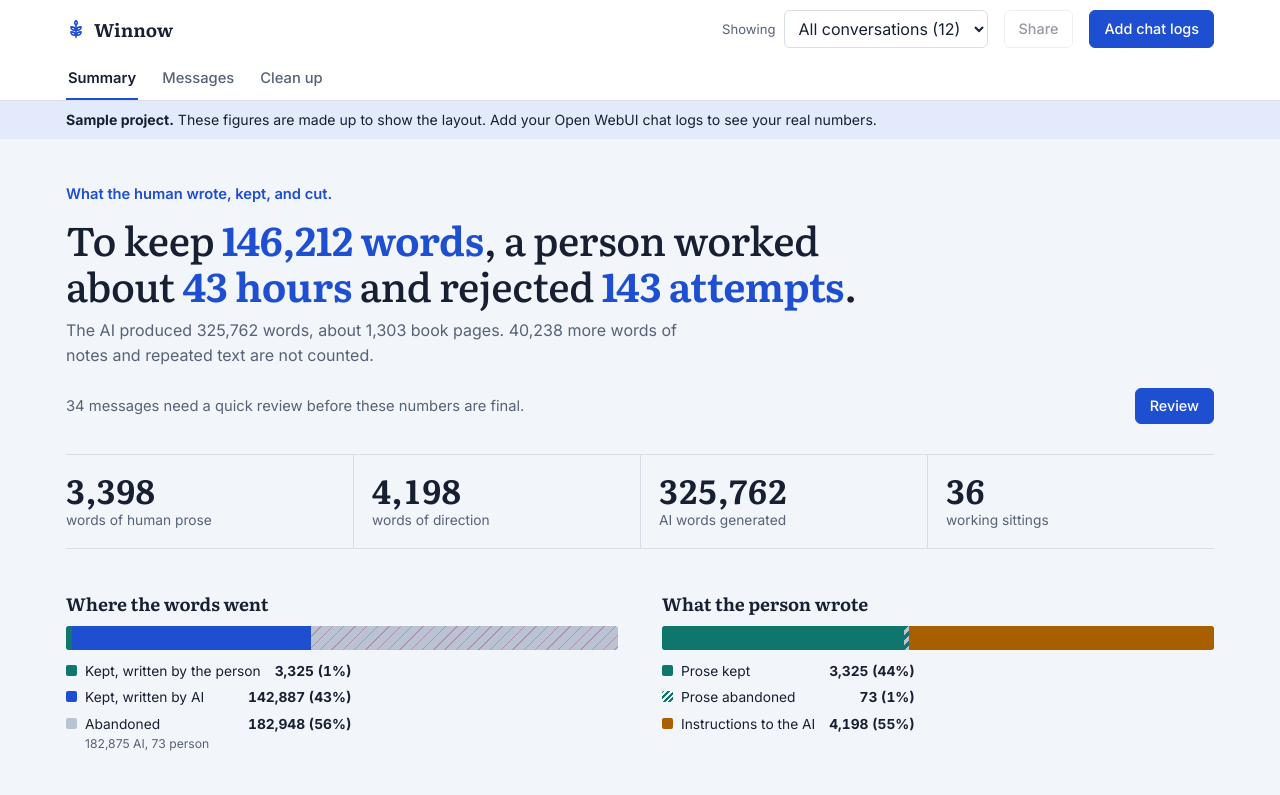
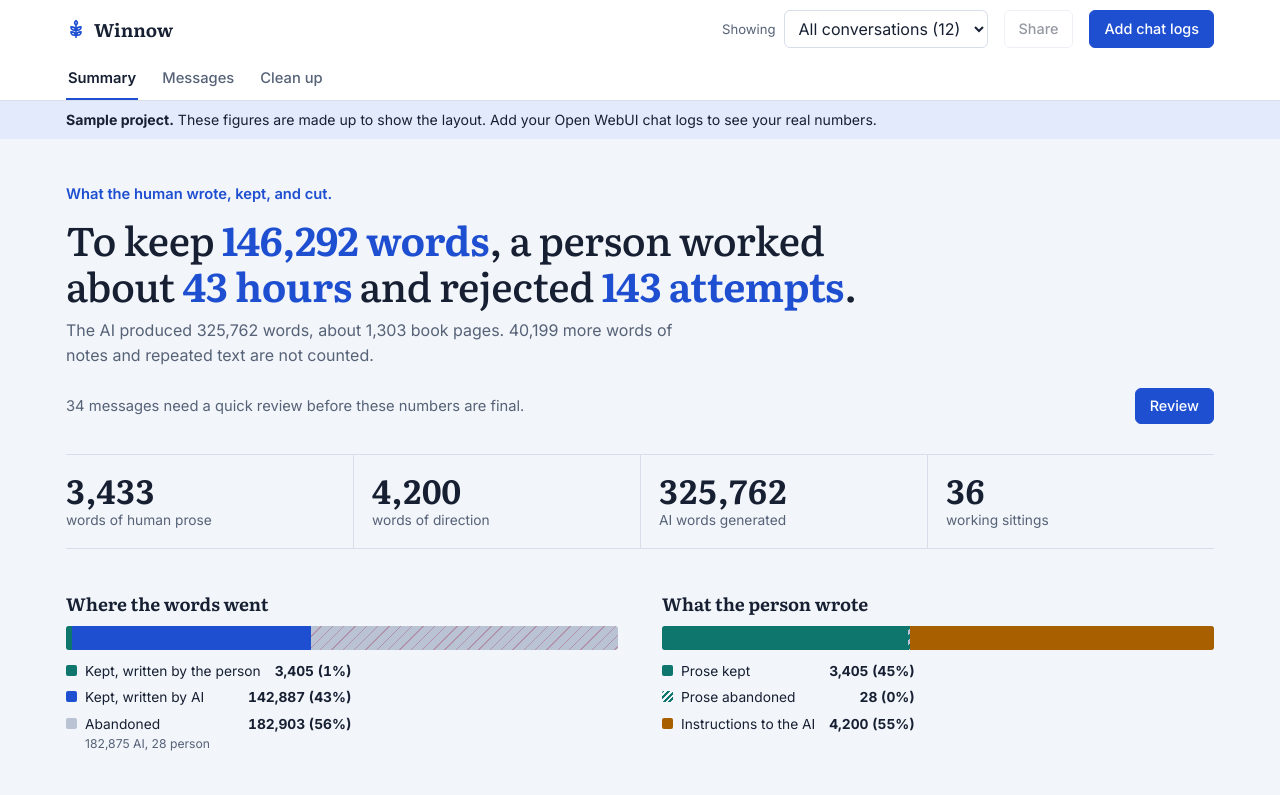
Before and after one commit to mclellan/winnow, a plain HTML site: page index.html in a window 1280 px wide. Shown: the top 795 px of the page. Drawn offline with nearby package versions, Linux system fonts and the light colour scheme.

Commit message:
Match retried prompts by real phrases
Ignore isolated shared words when comparing retried prompts so
edited paragraphs no longer fragment into many small regions.

Co-Authored-By: Claude Opus 5.5 <noreply@anthropic.com>

```diff
--- a/index.html
+++ b/index.html
@@ -507,7 +507,7 @@ body.dragging .map, body.dragging .hero { outline: 2px dashed var(--keep); outli
       <li><b>Hours worked</b> adds the time between consecutive messages, using the export's timestamps. Any pause longer than the break setting counts as time away. AI generation time is subtracted when the export records it; otherwise the total includes waiting for the AI. Time around messages that are mostly continuity notes or repeated text is left out unless you choose to count it. Work done outside the chat is not included.</li>
       <li><b>Reading time</b> assumes 238 words per minute, a typical adult silent reading speed. It shows how long reading every generated word once would take, whether or not the person read all of it.</li>
       <li><b>Attempts rejected</b> counts each extra branch at a fork. Three replies to one prompt counts as two rejected attempts.</li>
-      <li><b>Retried prompts</b> count only the words that changed. A prompt is treated as a retry when at least 60% of its words match, in order, an earlier version beside it or one of the three prompts before it on the same branch. The kept version receives credit for the shared words, and abandoned versions count only what was unique to them. The retry still counts as an attempt, and its time still counts as work.</li>
+      <li><b>Retried prompts</b> count only the words that changed. A prompt is treated as a retry when at least 60% of its words match, in phrases of five or more words, an earlier version beside it or one of the three prompts before it on the same branch. The kept version receives credit for the shared words, and abandoned versions count only what was unique to them. The retry still counts as an attempt, and its time still counts as work.</li>
       <li><b>Discarded words above</b>, for a single message, adds all words at earlier turns that are not on that message's own path. Other attempts at the same turn are not included.</li>
       <li><b>Shared dashboards</b> contain only totals, weekly hours, node shapes, categories, and rough lengths. They are self-reported and are not independently verified.</li>
       <li>Hidden model reasoning and tool output stored in collapsible blocks is left out of every count unless you turn that off under Advanced sorting. Your file is read in this browser and is not uploaded.</li>
@@ -928,7 +928,7 @@ function nextKind(n, x) {
   return list[(list.indexOf(x.k) + 1) % list.length];
 }
 const REPEAT_MIN = 40, SHINGLE = 8, WORD_TOKEN = /[\p{L}\p{N}]+(?:['’][\p{L}\p{N}]+)*/gu;
-const RETRY_SIMILAR = .6, RETRY_MIN_WORDS = 4, RETRY_MAX_EDITS = 1500;
+const RETRY_SIMILAR = .6, RETRY_MIN_WORDS = 4, RETRY_MIN_PHRASE = 5, RETRY_MAX_EDITS = 1500;
 // Marks which words of b also appear, in order, in a. Gives up when the two differ too much to be an edit.
 function matchedWords(a, b) {
   const mask = new Uint8Array(b.length); let p = 0, q = 0;
@@ -956,6 +956,17 @@ function matchedWords(a, b) {
   }
   return null;
 }
+// Isolated shared words such as "they" are coincidence. Only whole-message or real phrase matches count as unchanged.
+function keepRealPhrases(mask) {
+  for (let a = 0; a < mask.length;) {
+    if (!mask[a]) { a++; continue; }
+    let b = a; while (b + 1 < mask.length && mask[b + 1]) b++;
+    const size = b - a + 1;
+    if (size < RETRY_MIN_PHRASE && size < mask.length) mask.fill(0, a, b + 1);
+    a = b + 1;
+  }
+  return mask;
+}
 function retryCandidates(n, tokens) {
   const out = new Set(), sibs = n.parent ? n.parent.children : n.rootList || [];
   sibs.forEach(x => { if (x !== n && x.role === 'user' && tokens.has(x.id)) out.add(x); });
@@ -971,8 +982,8 @@ function bestRetry(n, words, tokens) {
     const other = tokens.get(c.id), bag = new Set(other); let shared = 0;
     for (const w of words) if (bag.has(w)) shared++;
     if (shared <= bestCount) return;
-    const mask = matchedWords(other, words); if (!mask) return;
-    const count = mask.reduce((x, y) => x + y, 0);
+    const found = matchedWords(other, words); if (!found) return;
+    const mask = keepRealPhrases(found), count = mask.reduce((x, y) => x + y, 0);
     if (count > bestCount) { bestCount = count; best = mask; }
   });
   return best;
```
Also changed, not shown: 1 other file.
